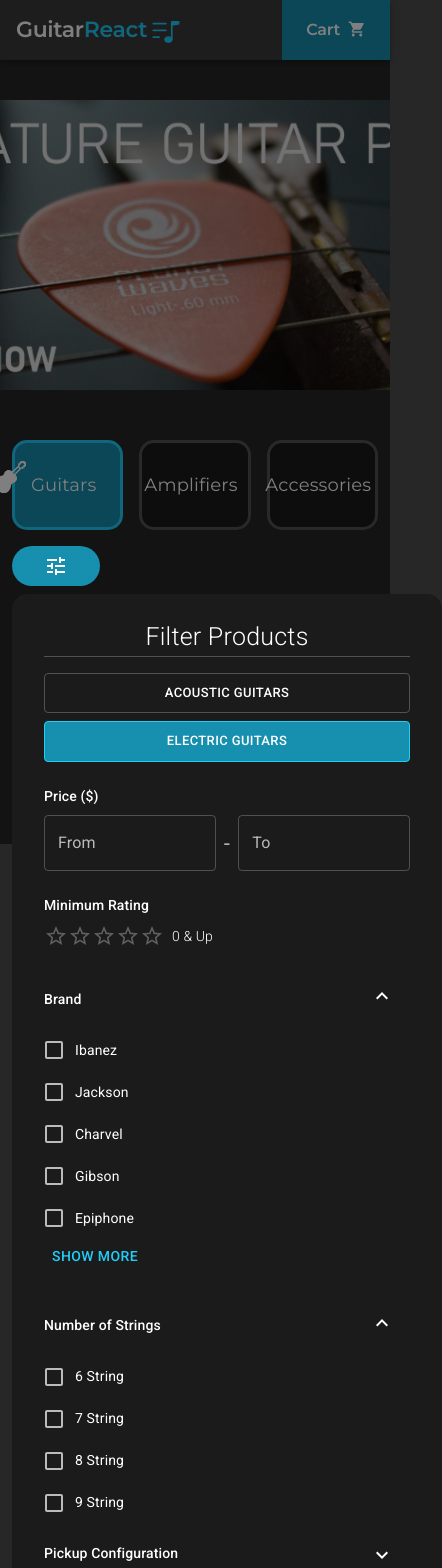
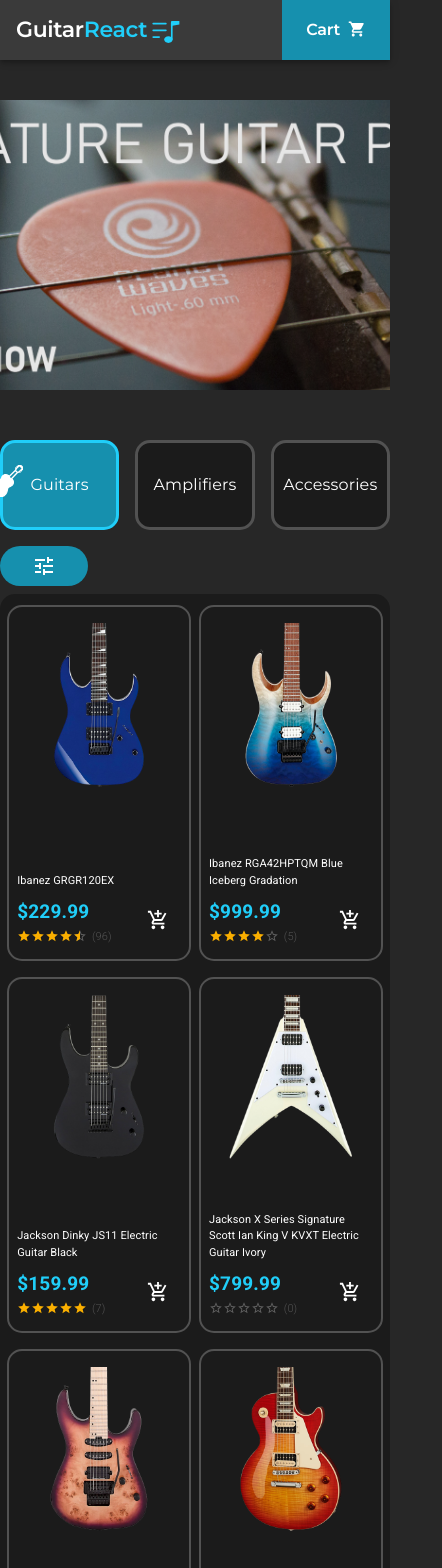
Before and after one commit to bylski/guitarreact-remastered, a React (Create React App) app: page / in a window 390 px wide. Shown: the top 1568 px of the page, 442 px wide, since content can reach past the window. Built offline with nearby package versions, Linux system fonts and the light colour scheme.

Commit message:
Further improve the responsivenes of the home page, mainly the productsDisplay section

```diff
--- a/src/components/CategorySelector/AccessoriesCategory.tsx
+++ b/src/components/CategorySelector/AccessoriesCategory.tsx
@@ -1,4 +1,4 @@
-import { SxProps } from "@mui/material";
+import { SxProps, Box } from "@mui/material";
 import { motion, Variants } from "framer-motion";
 import React, { useState } from "react";
 import SvgIcon from "@mui/material/SvgIcon";
@@ -66,23 +66,22 @@
         onMouseLeave={mouseLeaveHandler}
         onClick={mouseClickHandler}
       >
+        <Box sx={{width: "fit-content", position: "relative"}}>
           <AccessoriesSvgIcon
             sx={{
               fontSize: "32px",
               fill: "white",
-            position: "relative",
-            left: "-5px",
+              position: "absolute",
+              left: "-40px",
               top: "-8px",
             }}
             fill={palette.secondary.contrastText}
             additionalAttributes={animationAttributes}
           />
-        <Typography
-          {...typographyAttributes}
-          sx={{ position: "relative", left: "-20px", paddingInline: "20px" }}
-        >
+          <Typography {...typographyAttributes} >
             Accessories
           </Typography>
+        </Box>
       </IconButton>
     </Grid2>
   );
--- a/src/components/CategorySelector/AmplifiersCategory.tsx
+++ b/src/components/CategorySelector/AmplifiersCategory.tsx
@@ -1,4 +1,4 @@
-import { SxProps } from "@mui/material";
+import { SxProps, Box } from "@mui/material";
 import { motion, Variants } from "framer-motion";
 import React, { useState } from "react";
 import SvgIcon from "@mui/material/SvgIcon";
@@ -51,7 +51,7 @@
   };
 
   return (
-    <Grid2 {...gridElementAttributes} sx={{}}>
+    <Grid2 {...gridElementAttributes}>
       <IconButton
         sx={
           isSelected
@@ -66,12 +66,13 @@
         onMouseLeave={mouseLeaveHandler}
         onClick={mouseClickHandler}
       >
+        <Box sx={{ width: "fit-content", position: "relative" }}>
           <AmplifierSvgIcon
             sx={{
               fontSize: "32px",
               fill: "white",
-            position: "relative",
-            left: "-5px",
+              position: "absolute",
+              left: "-45px",
               top: "-8px",
             }}
             fill={palette.secondary.contrastText}
@@ -79,10 +80,10 @@
           />
           <Typography
             {...typographyAttributes}
-          sx={{ position: "relative", left: "-20px", paddingInline: "25px" }}
           >
             Amplifiers
           </Typography>
+        </Box>
       </IconButton>
     </Grid2>
   );
--- a/src/components/CategorySelector/CategorySelector.tsx
+++ b/src/components/CategorySelector/CategorySelector.tsx
@@ -10,6 +10,7 @@
 
 const CategorySelector: React.FC = (props) => {
   const ctx = useContext(AppContext);
+  const theme = useTheme();
   const isContext = (ctx: AppContextType | null): ctx is AppContextType => {
     return (ctx as AppContextType).selectedCategory !== undefined;
   };
@@ -22,9 +23,11 @@
     const { currentPath } = ctx;
     if (currentPath === "/" || "/guitars") {
       ctx.onSelectCategory("guitars");
-    } if (currentPath === "/amplifiers") {
+    }
+    if (currentPath === "/amplifiers") {
       ctx.onSelectCategory("amplifiers");
-    } if (currentPath === "/accessories") {
+    }
+    if (currentPath === "/accessories") {
       ctx.onSelectCategory("accessories");
     }
   }, [ctx.currentPath]);
@@ -33,12 +36,14 @@
   const gridElementAttributes = {
     display: "flex",
     justifyContent: "center",
-    xs: 4,
+    xxs: 4,
   };
 
   const iconButtonSx: SxProps = {
     width: "100%",
     height: "100%",
+    display: "flex",
+    justifyContent: "center",
     borderRadius: "15px",
     transition: "background-color 0.2s ease",
     backgroundColor: palette.secondary.dark,
@@ -52,6 +57,13 @@
   const typographyAttributes = {
     fontSize: "18px",
     fontFamily: typography.h1.fontFamily,
+
+    sx: {
+      position: "relative",
+      [theme.breakpoints.down("sm")]: {
+        fontSize: "16px !important",
+      },
+    } as SxProps,
   };
 
   const iconVariants: Variants = {
--- a/src/components/CategorySelector/GuitarsCategory.tsx
+++ b/src/components/CategorySelector/GuitarsCategory.tsx
@@ -1,4 +1,4 @@
-import { SxProps } from "@mui/material";
+import { SxProps, Box } from "@mui/material";
 import { motion, Variants } from "framer-motion";
 import React, { useState } from "react";
 import SvgIcon from "@mui/material/SvgIcon";
@@ -67,12 +67,13 @@
         onMouseLeave={mouseLeaveHandler}
         onClick={mouseClickHandler}
       >
+           <Box sx={{ width: "fit-content", position: "relative" }}>
         <GuitarSvgIcon
           sx={{
             fontSize: "32px",
             fill: "white",
-            position: "relative",
-            left: "-5px",
+            position: "absolute",
+            left: "-40px",
             top: "-8px",
           }}
           fill={palette.secondary.contrastText}
@@ -80,10 +81,10 @@
         />
         <Typography
           {...typographyAttributes}
-          sx={{ position: "relative", left: "-20px", paddingInline: "20px" }}
         >
           Guitars
         </Typography>
+        </Box>
       </IconButton>
     </Grid2>
   );
--- a/src/components/ComparisonWindow/ComparisonWindow.tsx
+++ b/src/components/ComparisonWindow/ComparisonWindow.tsx
@@ -63,7 +63,7 @@
           <Tooltip title={"Collapse"}>
             <IconButton
               onClick={collapseHandler}
-              sx={{ position: "absolute", top: "-10px", right: "5%" }}
+              sx={{ position: "absolute", top: "-10px", right: "6%", backgroundColor: palette.primary.dark, padding: "5px" }}
             >
               <ExpandMoreIcon fontSize="large" />
             </IconButton>
@@ -104,8 +104,6 @@
               Compare{" "}
               <CompareArrowsIcon
                 sx={{
-                  // marginBottom: "1rem",
-                  // margin: "0",
                   fontSize: "30px",
                   fill: palette.primary.contrastText,
                 }}
--- a/src/components/ProductsDisplay.tsx/Product.tsx
+++ b/src/components/ProductsDisplay.tsx/Product.tsx
@@ -5,6 +5,7 @@
   Stack,
   Typography,
   Tooltip,
+  useMediaQuery,
 } from "@mui/material";
 import { Container } from "@mui/system";
 import React, { useContext, useEffect, useState } from "react";
@@ -31,7 +32,6 @@
   // const productSrcName = product.name.replace(/\s/g, "");
   const productSrcName = product.name;
   const ctx = useContext(AppContext);
-
 
   const [hideQuickShow, setHideQuickShow] = useState(true);
   const quickShowHandler = (e: React.MouseEvent) => {
@@ -65,13 +65,31 @@
     ctx?.onAddProductToCompare(props.product);
   };
 
+  const isMobile = useMediaQuery(theme.breakpoints.down("xs"));
+
   return (
     <Fade in={true}>
-      <Grid2 xl={12} md={20} lg={15} sm={15}  height="fit-content" minHeight="460px">
+      <Grid2
+        xl={12}
+        md={20}
+        lg={15}
+        semiSm={15}
+        sm={20}
+        xs={30}
+        xxs={30}
+        height="fit-content"
+        minHeight="460px"
+        sx={{
+          [theme.breakpoints.down("xs")]: {
+            minWidth: "80px",
+            minHeight: "300px",
+          },
+        }}
+      >
         <Stack
           onMouseEnter={quickShowHandler}
           onMouseLeave={quickShowHandler}
-          minWidth="200px"
+          minWidth="185px"
           minHeight="400px"
           height="100%"
           px="1rem"
@@ -83,6 +101,11 @@
           sx={{
             transition: "border-color 0.2s ease",
             "&:hover": { borderColor: palette.primary.dark },
+            [theme.breakpoints.down("xs")]: {
+              minWidth: "80px",
+              minHeight: "320px",
+              paddingInline: "0.5rem",
+            },
           }}
         >
           <Box
@@ -124,6 +147,11 @@
                   fontSize="14px"
                   fontWeight="400"
                   textAlign={"center"}
+                  sx={{
+                    [theme.breakpoints.down("xs")]: {
+                      fontSize: "12px",
+                    },
+                  }}
                 >
                   QuickView
                 </Typography>
@@ -135,6 +163,12 @@
               width="fit-content"
               sx={{
                 marginBottom: "0.5rem",
+                [theme.breakpoints.down("md")]: {
+                  fontSize: "12px",
+                },
+                [theme.breakpoints.down("xs")]: {
+                  fontSize: "11px",
+                },
               }}
               color={palette.secondary.contrastText}
               fontFamily={typography.h2.fontFamily}
@@ -162,7 +196,15 @@
             <Box sx={{ display: "flex", justifyContent: "start" }}>
               <Stack justifyContent="flex-end">
                 <Typography
-                  sx={{ height: "fit-content" }}
+                  sx={{
+                    height: "fit-content",
+                    [theme.breakpoints.down("md")]: {
+                      fontSize: "21px",
+                    },
+                    [theme.breakpoints.down("xs")]: {
+                      fontSize: "19px",
+                    },
+                  }}
                   color={palette.primary.main}
                   fontFamily={typography.h2.fontFamily}
                   fontSize="23px"
@@ -178,10 +220,26 @@
                     precision={0.5}
                     readOnly
                     value={product.rating || 0}
-                    sx={{ position: "relative", top: "1px" }}
+                    sx={{
+                      position: "relative",
+                      top: "1px",
+                      [theme.breakpoints.down("md")]: {
+                        fontSize: "16px",
+                      },
+                      [theme.breakpoints.down("xs")]: {
+                        fontSize: "14px",
+                      },
+                    }}
                   ></Rating>
                   <Typography
-                    sx={{ flexGrow: 1 }}
+                    sx={{
+                      [theme.breakpoints.down("md")]: {
+                        fontSize: "12px",
+                      },
+                      [theme.breakpoints.down("xs")]: {
+                        fontSize: "11px",
+                      },
+                    }}
                     color={palette.secondary.light}
                     fontFamily={typography.h2.fontFamily}
                     fontSize="14px"
@@ -201,6 +259,7 @@
                   justifyContent: "flex-end",
                 }}
               >
+                {!isMobile && (
                   <Tooltip title="Compare Products">
                     <IconButton
                       onClick={addToCompareHandler}
@@ -208,19 +267,26 @@
                       sx={{
                         borderRadius: "0px",
                         paddingInline: "12px",
-                      "@media screen and (max-width: 1400px)": {
-                        // fontSize: "20px",
+                        [theme.breakpoints.down("md")]: {
+                          fontSize: "22px",
                         },
                       }}
                     >
                       <CompareArrowsIcon fontSize="inherit" />
                     </IconButton>
                   </Tooltip>
+                )}
                 <Tooltip title="Add to Cart">
                   <IconButton
                     onClick={addToCartHandler}
                     size="large"
-                    sx={{ borderRadius: "0px", paddingInline: "12px" }}
+                    sx={{
+                      borderRadius: "0px",
+                      paddingInline: "12px",
+                      [theme.breakpoints.down("md")]: {
+                        fontSize: "22px",
+                      },
+                    }}
                   >
                     <AddShoppingCartIcon fontSize="inherit" />
                   </IconButton>
--- a/src/components/ProductsDisplay.tsx/Products.tsx
+++ b/src/components/ProductsDisplay.tsx/Products.tsx
@@ -66,8 +66,8 @@
       sx={{ width: "100%" }}
       container
       columns={60}
-      columnSpacing={2}
-      rowSpacing={3}
+      columnSpacing={{xxs: 1, xs: 3}}
+      rowSpacing={{xxs: 2, xs: 3}}
       alignContent={"flex-start"}
     >
       {ProductsToRender.length !== 0 && ProductsToRender !== null
--- a/src/components/ProductsDisplay.tsx/ProductsDisplay.tsx
+++ b/src/components/ProductsDisplay.tsx/ProductsDisplay.tsx
@@ -85,7 +85,6 @@
         sx={{ marginTop: "0.5rem" }}
         columns={100}
         columnSpacing={{ md: 4, sm: 0 }}
-        // width="100%"
         marginRight={"0 !important"}
         position={"relative"}
       >
@@ -110,6 +109,10 @@
           bgcolor={palette.secondary.dark}
           borderRadius={"15px"}
           p="1rem"
+          sx={{[theme.breakpoints.down("xs")]: {
+            paddingInline: "0.2rem",
+            paddingBlock: "0.7rem",
+          }}}
         >
           {filteredProductsToDisplay && (
             <Products
--- a/src/pages/HomePage.tsx
+++ b/src/pages/HomePage.tsx
@@ -35,7 +35,16 @@
         id={"pageContent"}
         disableGutters={true}
         maxWidth={false}
-        sx={{ maxWidth: "1800px", paddingInline: "12px" }}
+        sx={{
+          maxWidth: "1800px",
+          paddingInline: "12px",
+          [theme.breakpoints.down("md")]: {
+            paddingInline: "4px",
+          },
+          [theme.breakpoints.down("xs")]: {
+            paddingInline: "0px",
+          },
+        }}
       >
         <CategorySelector />
         <Outlet />
--- a/src/store/AppProvider.tsx
+++ b/src/store/AppProvider.tsx
@@ -25,7 +25,7 @@
   const [appliedFilters, setAppliedFilters] = useState<ProductFilters>({});
   const [hasFiltersChanged, setHasFiltersChanged] = useState(false);
   const [mobileFilterWindowVisibility, setMobileFilterWindowVisiblity] =
-    useState(true);
+    useState(false);
   // Cart
   const [isCartWindowOpen, setIsCartWindowOpen] = useState(false);
   const [cartItems, setCartItems] = useState<CartProducts>([]);
--- a/src/utils/hooks/useThemeMode.ts
+++ b/src/utils/hooks/useThemeMode.ts
@@ -16,12 +16,14 @@
   const theme = createTheme({
     breakpoints: {
       values: {
-        xs: 400,
-        sm: 500,
-        md: 700,
-        lg: 1100,
-        xl: 1636,
-      },
+        xxs: 0,
+        xs: 500,
+        sm: 750,
+        semiSm: 1000,
+        md: 1200,
+        lg: 1400,
+        xl: 1700,
+      }
     },
   });
 
@@ -138,8 +140,10 @@
 
   const breakpoints = {
     values: {
-      xs: 0,
-      sm: 600,
+      xxs: 0,
+      xs: 500,
+      sm: 750,
+      semiSm: 1000,
       md: 1200,
       lg: 1400,
       xl: 1700,
```
Also changed, not shown: src/utils/mui/tsConfig.ts (+16 -9 lines). Lines whose indentation alone changed are shown as unchanged.
